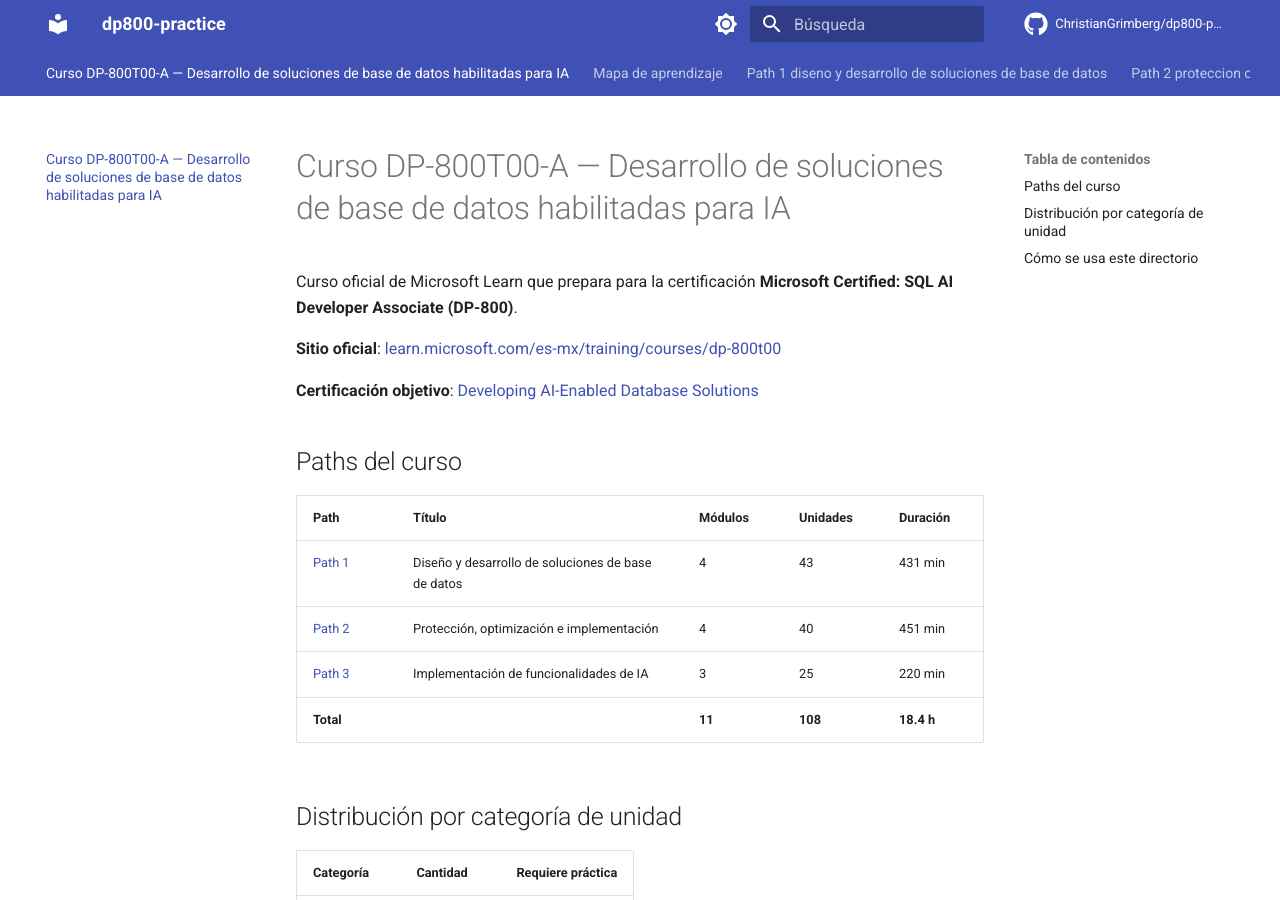
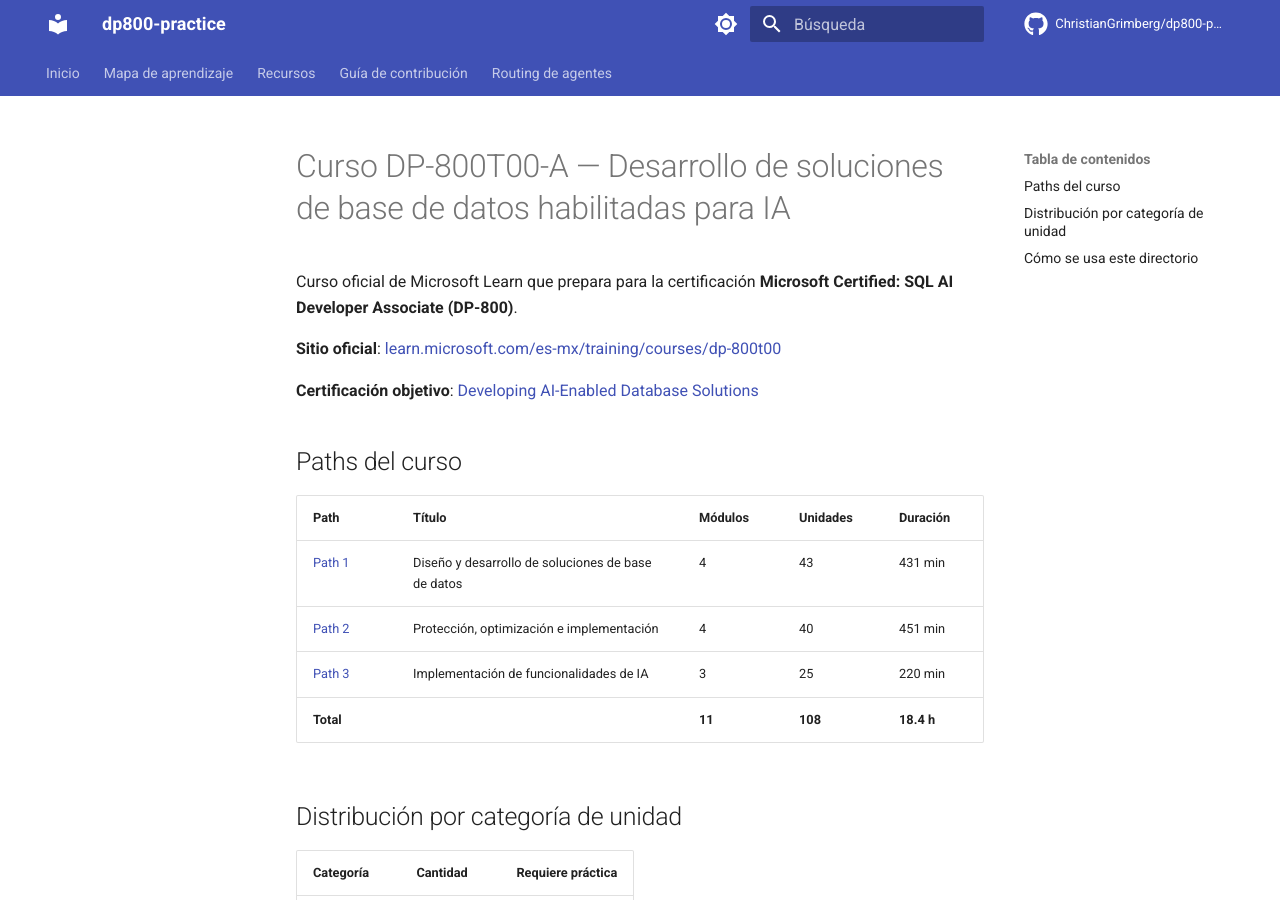
Before and after one commit to ChristianGrimberg/dp800-practice, an MkDocs documentation site: the page built from curso/README.md, in a window 1280 px wide and 900 px high. Built offline with MkDocs 1.6.1 and Material for MkDocs 9.7.7, drawn with Linux system fonts in a browser that asks for light colours; comment, search, counter and statistics services are not loaded; some of the changed lines change nothing that is shown.

Commit message:
🐛 arreglar nav de MkDocs con symlinks curso/_extras/* y agregar toc.slugify (#6)
Co-authored-by: Christian Grimberg <christiangrimberg@users.noreply.github.com>

```diff
--- a/mkdocs.yml
+++ b/mkdocs.yml
@@ -58,6 +58,17 @@
       fallback_to_build_date: true
       enable_creation_date: false
 
+nav:
+  - Inicio: _extras/index.md
+  - Mapa de aprendizaje: mapa-de-aprendizaje.md
+  - Recursos:
+      - Glosario: _extras/glosario.md
+      - Bibliografía: _extras/bibliografia.md
+      - Comandos útiles: _extras/comandos-utiles.md
+      - Guía de Obsidian: _extras/obsidian.md
+  - Guía de contribución: _extras/CONTRIBUTING.md
+  - Routing de agentes: _extras/AGENTS.md
+
 markdown_extensions:
   - admonition
   - attr_list
@@ -69,6 +80,10 @@
   - toc:
       permalink: true
       toc_depth: 3
+      slugify:
+        !!python/object/apply:pymdownx.slugs.slugify
+        kwds:
+          case: lower
   - pymdownx.details
   - pymdownx.superfences:
       custom_fences:
```
Also changed, not shown: 3 other files.
